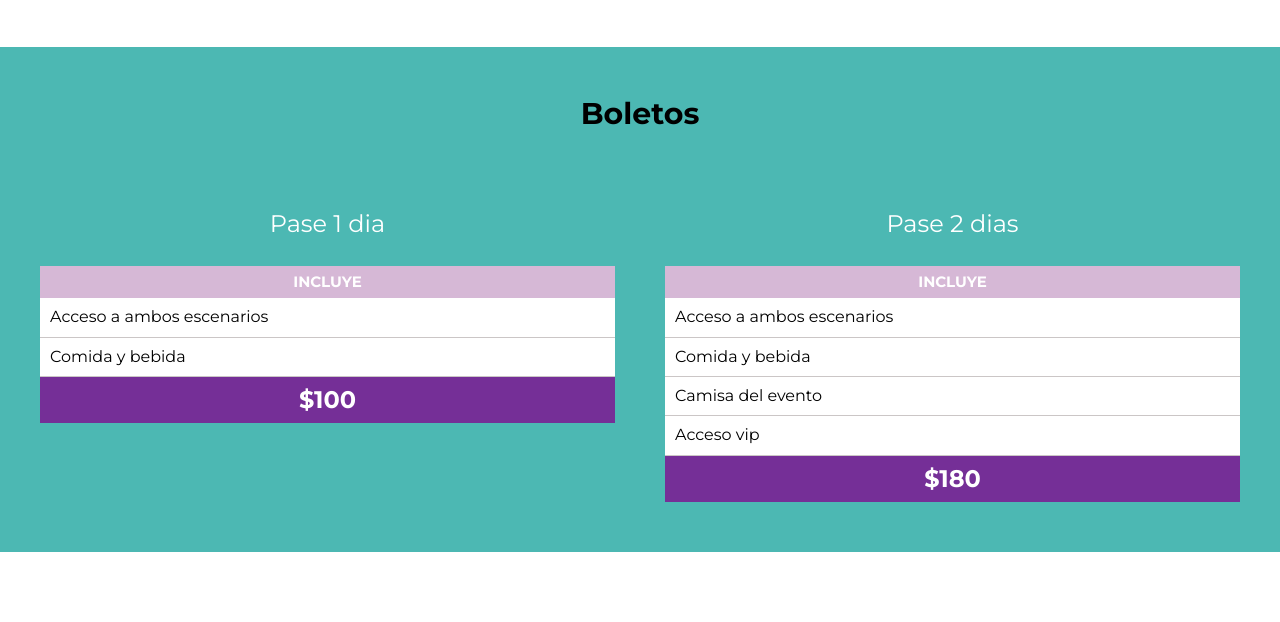
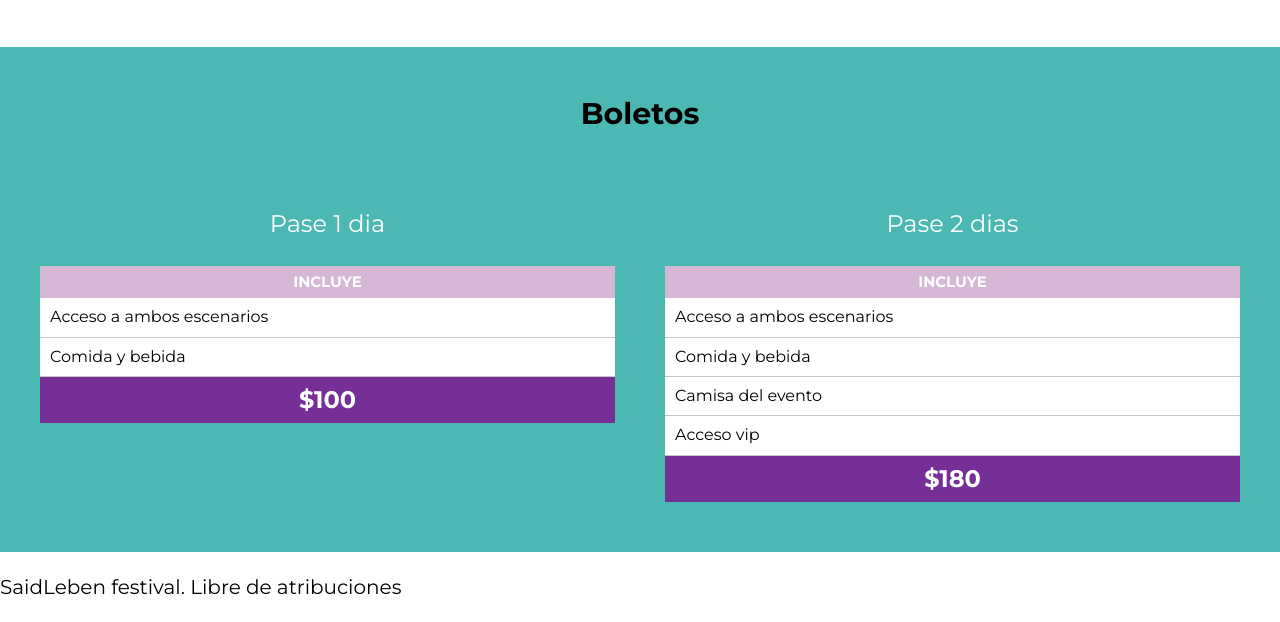
Before and after one commit to Ricardosaid/Web-Design-Patterns, a website: page FestivalMusica/index.html in a window 1280 px wide. Shown: the part 4031-4653 px from the top of the page. Before the commit the page ends 4583 px from the top, so only its background shows below. Drawn offline with Linux system fonts and the light colour scheme; files whose address does not match are found by name.

Commit message:
Added content footer html

```diff
--- a/FestivalMusica/index.html
+++ b/FestivalMusica/index.html
@@ -170,6 +170,10 @@
 
       </div>
     </section>
+
+    <footer class="site-footer">
+      <p>SaidLeben festival. Libre de atribuciones</p>
+    </footer>
     <script src="build/js/galeria.js"></script>
   </body>
 </html>
```
